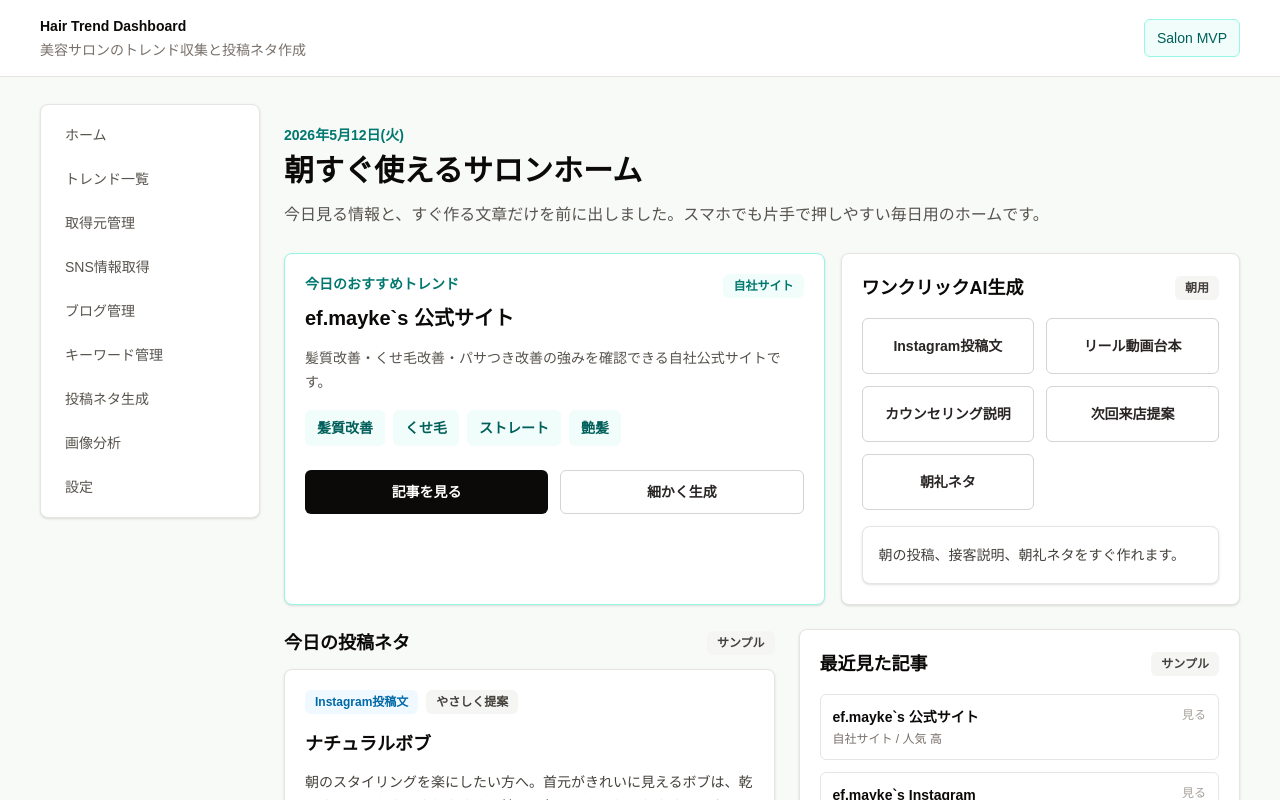
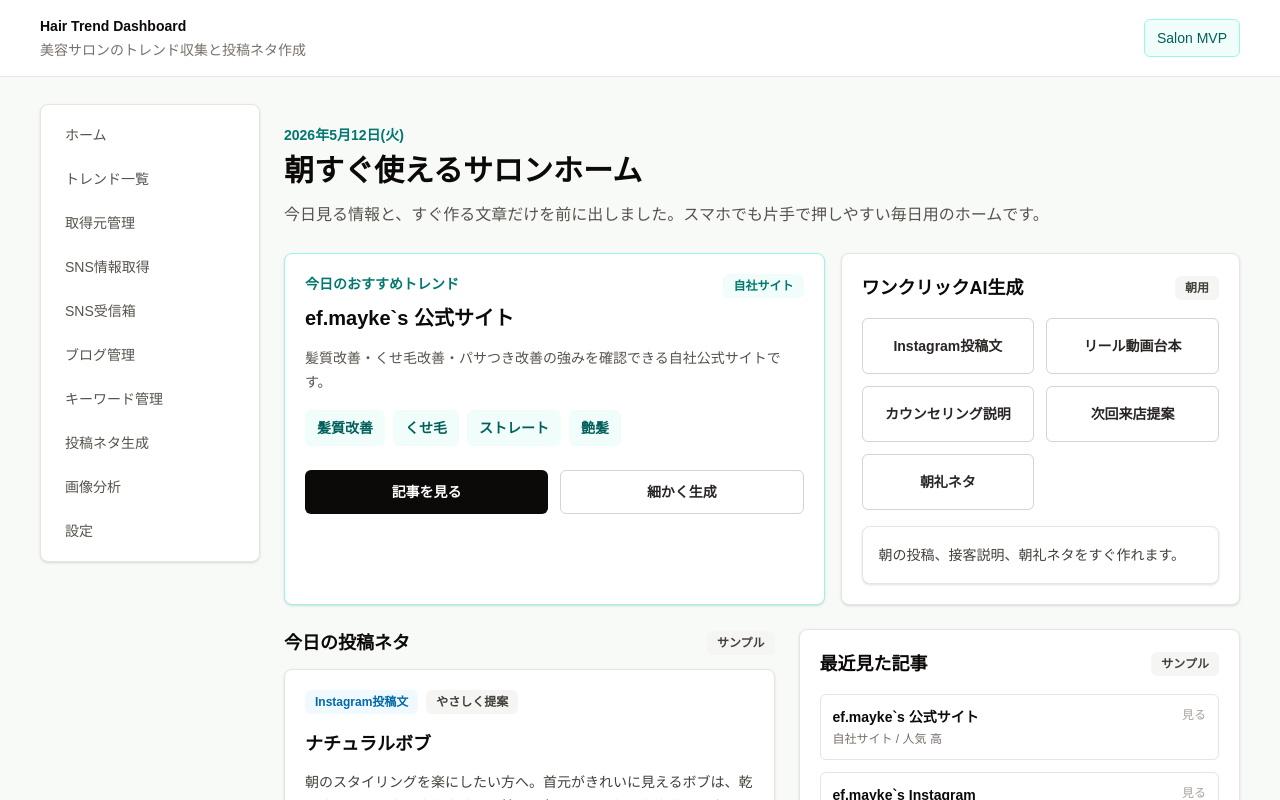
Before and after one commit to fsinashu-ai/hair-trend-dashboard, a Next.js app: page / in a window 1280 px wide. Shown: the top 800 px of the page. Built offline with nearby package versions, Linux system fonts and the light colour scheme.

Commit message:
Add social inbox navigation

```diff
--- a/src/data/navigation.ts
+++ b/src/data/navigation.ts
@@ -5,6 +5,7 @@ export const navigationItems: NavigationItem[] = [
   { label: "トレンド一覧", shortLabel: "トレンド", href: "/trends" },
   { label: "取得元管理", shortLabel: "取得元", href: "/trend-sources" },
   { label: "SNS情報取得", shortLabel: "SNS", href: "/social-sources" },
+  { label: "SNS受信箱", shortLabel: "受信箱", href: "/social-inbox" },
   { label: "ブログ管理", shortLabel: "ブログ", href: "/blog" },
   { label: "キーワード管理", shortLabel: "キーワード", href: "/keywords" },
   { label: "投稿ネタ生成", shortLabel: "投稿生成", href: "/post-generator" },
```
